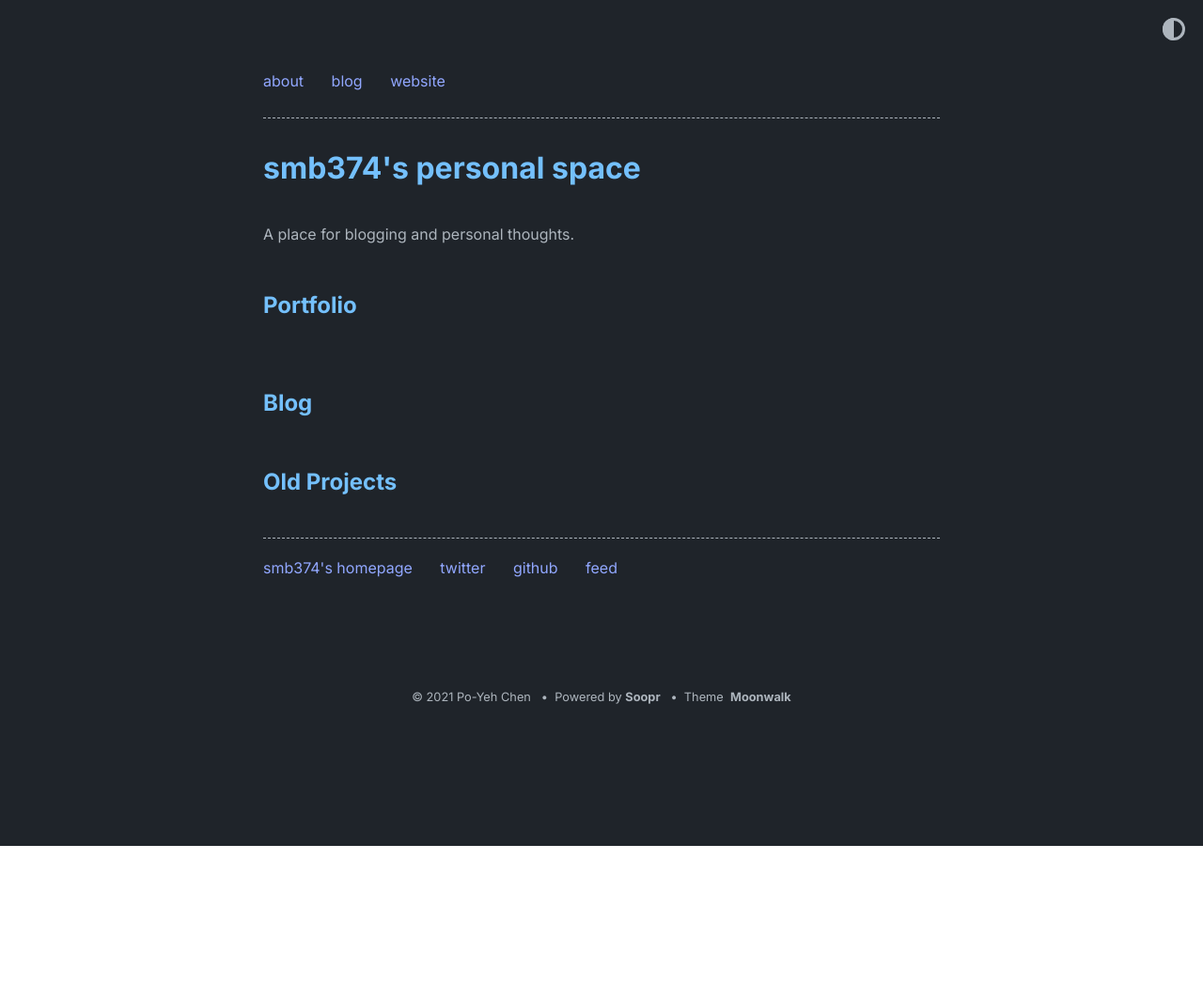
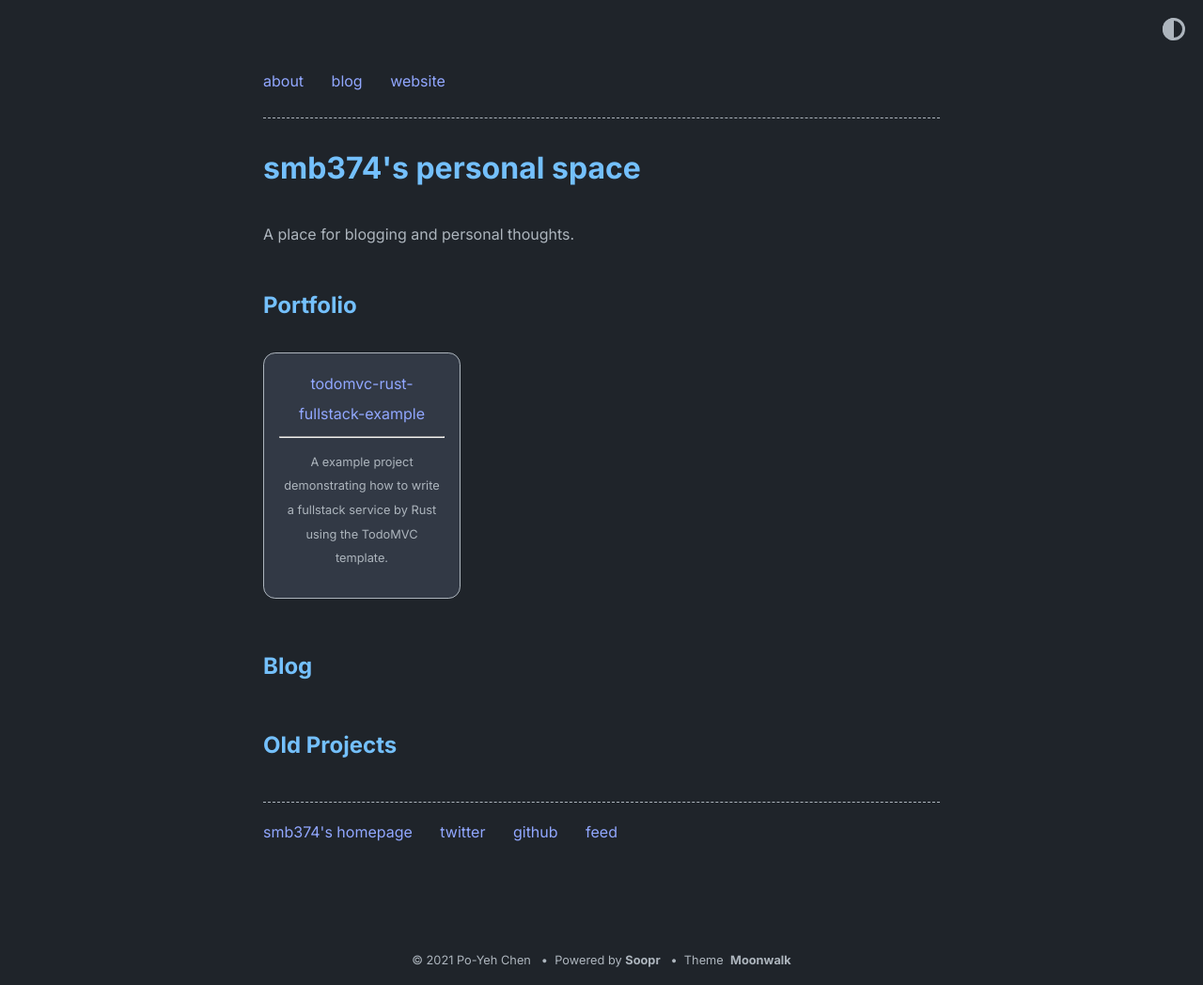
Before and after one commit to smb374/smb374.github.io, a Jekyll site: the page built from index.md, in a window 1280 px wide. Shown: the whole page at 94% size. Built offline with Jekyll 4.4.1, drawn with Linux system fonts in a browser that asks for light colours; before the commit the page ends 900 px from its top, so only the background shows below that.

Commit message:
Update projects.

```diff
--- a/_data/home.yml
+++ b/_data/home.yml
@@ -9,8 +9,9 @@ navbar_entries:
     url: https://github.com/smb374
 
 project_entries:
-
-old_project_entries:
+  - title: todomvc-rust-fullstack-example
+    url: https://github.com/smb374/todomvc-rust-fullstack-example
+    desc: A example project demonstrating how to write a fullstack service by Rust using the TodoMVC template.
 
 footer_entries:
   - title: smb374's homepage
```
